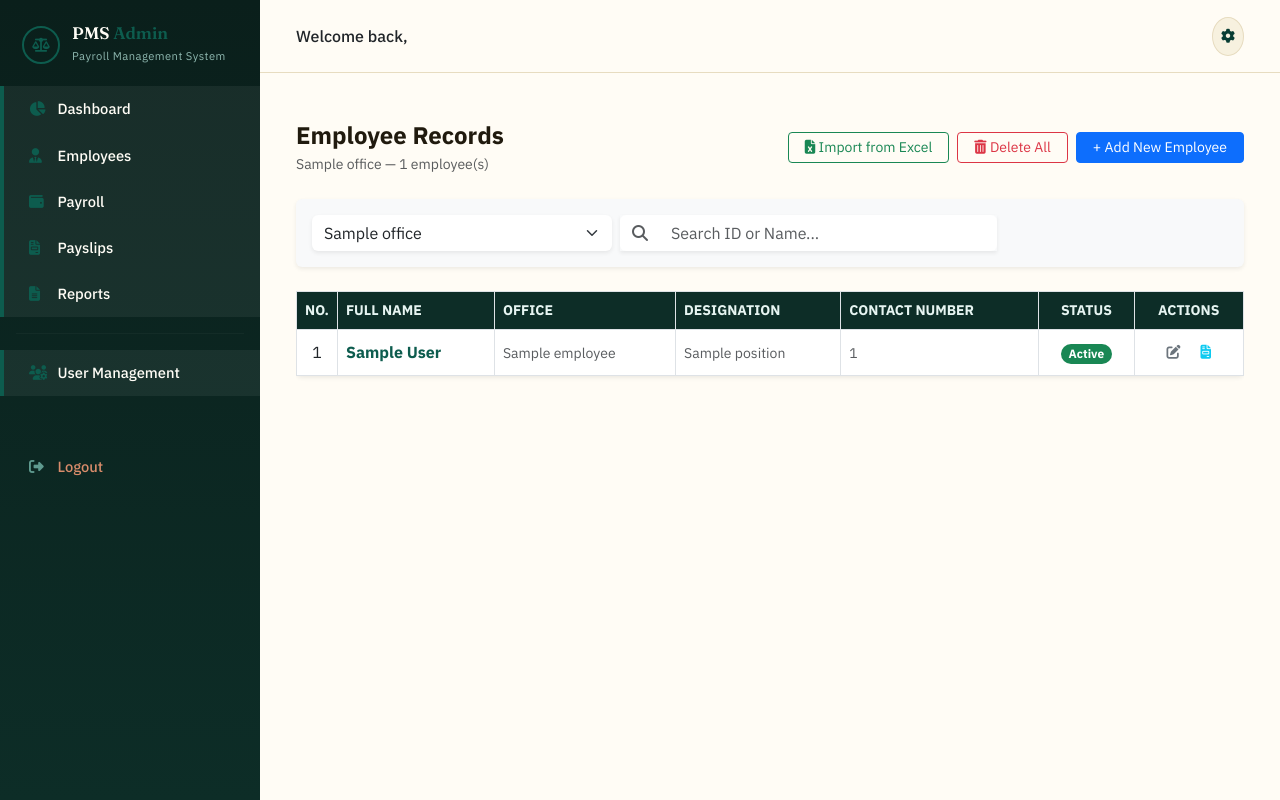
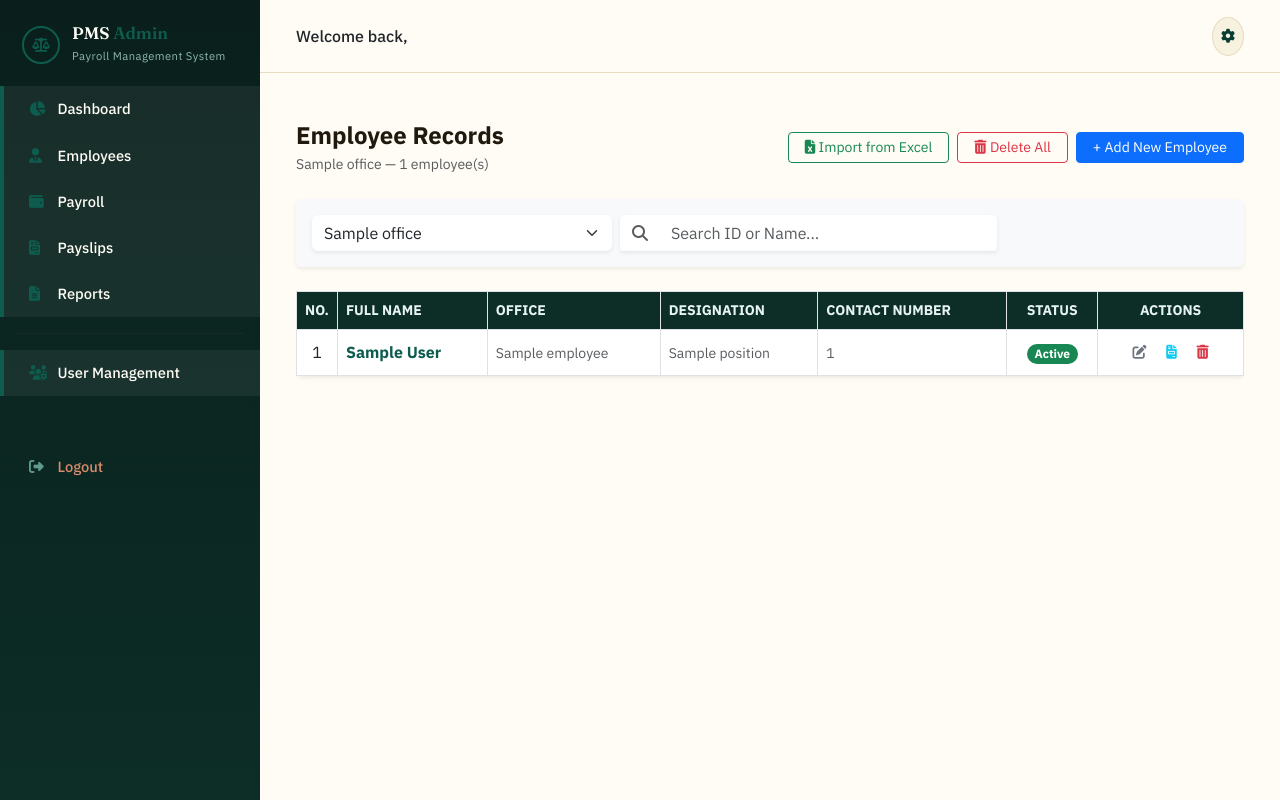
Before and after one commit to chardoxx-3/PayTrack-Employee-Payroll-Management-System, a CodeIgniter 4 app: the page made by app/Views/employee/index.php in a window 1280 px wide. Run offline with PHP 8.4 and a stand-in for CodeIgniter, Linux system fonts and the light colour scheme; the template is opened without the code that fills it: most values are stand-ins (such as "Sample title", 1, 10 or a date in 2020); data that the repository does not hold is empty; some libraries are stand-ins or nearby versions.

Commit message:
Add individual employee delete button with confirmation in Employee Records actions

```diff
--- a/app/Views/employee/index.php
+++ b/app/Views/employee/index.php
@@ -108,6 +108,7 @@ function peso($value) {
                     <td class="text-center">
                         <a href="/employee/edit/<?= $emp['id'] ?>" class="btn btn-sm btn-outline-secondary border-0"><i class="fas fa-edit"></i></a>
                         <a href="/deduction/manage/<?= $emp['id'] ?>" class="btn btn-sm btn-outline-info border-0"><i class="fas fa-file-invoice"></i></a>
+                        <a href="/employee/delete/<?= $emp['id'] ?>" class="btn btn-sm btn-outline-danger border-0" onclick="return confirm('Delete this employee? This cannot be undone.')"><i class="fas fa-trash-alt"></i></a>
                     </td>
                 </tr>
                 <?php endforeach; ?>
```
